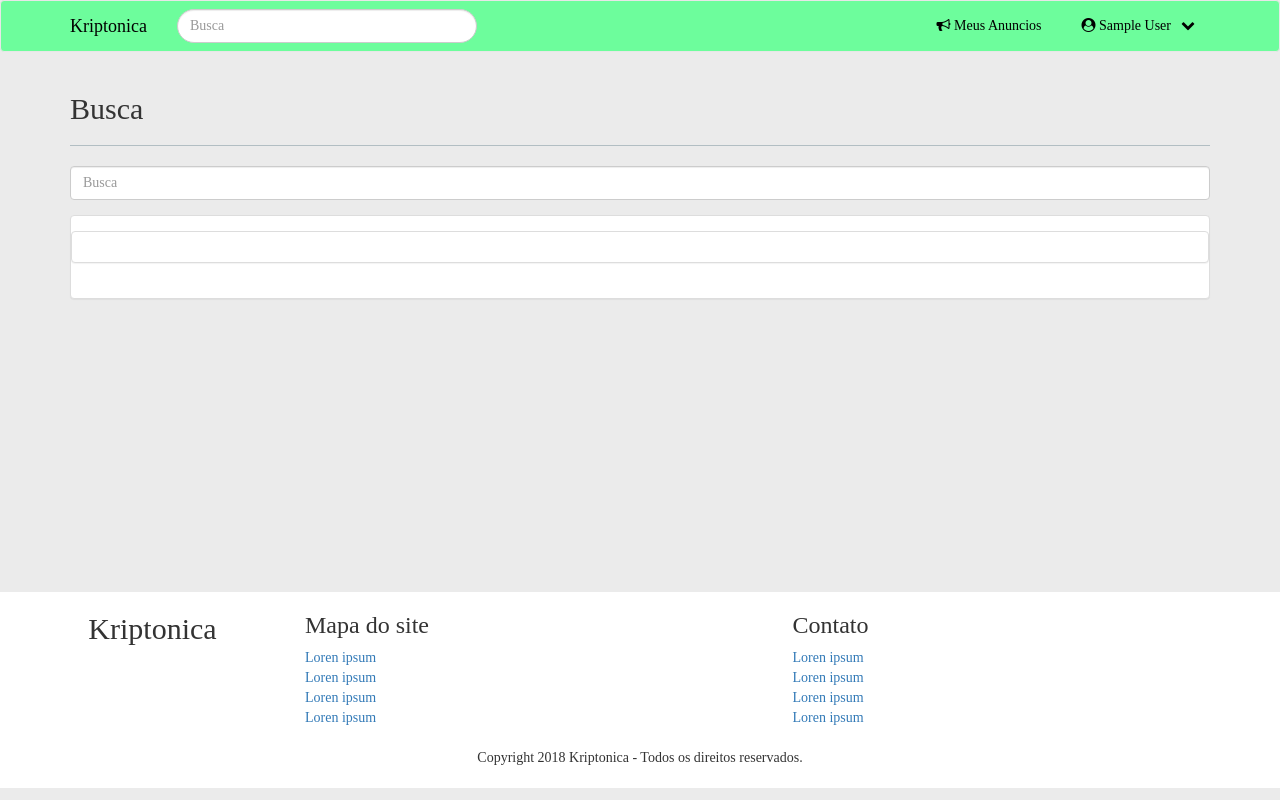
After one commit to kryptonica/mercado-moedas, a CodeIgniter app: page /database/index.php/anuncio_c/buscar_anuncio in a window 1280 px wide. The commit adds this page. Run offline with CodeIgniter, Linux system fonts and the light colour scheme; the visitor is signed in with stand-in values (Sample User, id 1); data that the repository does not hold is empty; some web fonts are replaced.

Commit message:
busca anuncio

```diff
--- a/application/config/routes.php
+++ b/application/config/routes.php
@@ -57,6 +57,7 @@ $route['perfil/(:num)'] = 'usuario_c/visualizar_perfil/$1';
 $route['meusanuncios'] = 'anuncio_c/meus_anuncios/';
 $route['editaranuncio'] = 'anuncio_c/editar_anuncio/';
 $route['cadastraranuncio'] = 'anuncio_c/cadastrar_anuncio/';
+$route['buscaranuncio'] = 'anuncio_c/buscar_anuncio/';
 $route['editar'] = 'usuario_c/editar';
 $route['404_override'] = '';
 $route['translate_uri_dashes'] = FALSE;
--- a/application/controllers/Anuncio_c.php
+++ b/application/controllers/Anuncio_c.php
@@ -36,6 +36,13 @@ class Anuncio_c extends MY_Controller {
             'moedas'=>$moedas
         );
         $this->carregar_pagina("anuncio/editar_anuncio",$dados);
+
+    }
+
+    public function buscar_anuncio() {
+
+
+        $this->carregar_pagina("anuncio/buscar_anuncio");
 
     }
 
--- /dev/null
+++ b/application/views/anuncio/buscar_anuncio.php
@@ -0,0 +1,37 @@
+<section class="container" style="min-height:62.5%;">
+	<div class="row">
+		<div class="col-sm-12">
+			<h2>Busca</h2>
+			<hr>
+		</div>
+	</div>
+	<div class="row">
+		<div class="col-sm-12">
+			<form>
+				<div class="form-group">
+					<input type="text" class="form-control search" placeholder="Busca">
+				</div>
+			</form>
+
+
+
+		</div>
+	</div>
+
+	<div class="panel panel-default">
+		<div class="panel-body">
+
+			<div class="row">
+				<div class="panel panel-default">
+					<div class="panel-body">
+
+
+					</div>
+				</div>
+			</div>
+
+		</div>
+	</div>
+
+</section>
+<?php $this->view("anuncio/modal_remover_anuncio"); ?>
--- a/application/views/commons/header.php
+++ b/application/views/commons/header.php
@@ -25,7 +25,7 @@
                         <?php if ($this->session->logado): ?>
                             <form class="navbar-form navbar-left">
                                 <div class="form-group">
-                                    <input type="text" class="form-control search" placeholder="Search">
+                                    <input type="text" class="form-control search" placeholder="Busca">
                                 </div>
                             </form>
                             <div class="navbar-right">
--- a/application/views/usuario/cadastro.php
+++ b/application/views/usuario/cadastro.php
@@ -8,6 +8,8 @@
                     <div class="msg-cadastro col-md-6 col-md-offset-3 col-xs-12">
                         <h2>Cadastro</h2>
                     </div>
+                </div>
+                <div class="row">
                     <div class="col-md-4 col-md-offset-4 col-xs-12 form-cadastro">
                     <?php $this->view('commons/alertas'); ?>
                         <form method="post" action="<?= base_url("usuario_c/inserir"); ?>">
--- a/assets/css/custom.css
+++ b/assets/css/custom.css
@@ -128,7 +128,7 @@ html, body{
 #container-form-cadastro{
     position: absolute;
     margin: auto;
-    top: 15%;
+    top: 30%;
     left: 50%;
     transform:  translate(-50%,-15%);
     text-align: center;
@@ -173,10 +173,7 @@ html, body{
 }
 
 .msg-cadastro{
-    margin-top: 70px;
     text-align: center;
-    margin-bottom: 25px;
-    height: 110px;
 }
 
 hr {
```
Also changed, not shown: application/views/anuncio/anuncio_busca.php (deleted).
